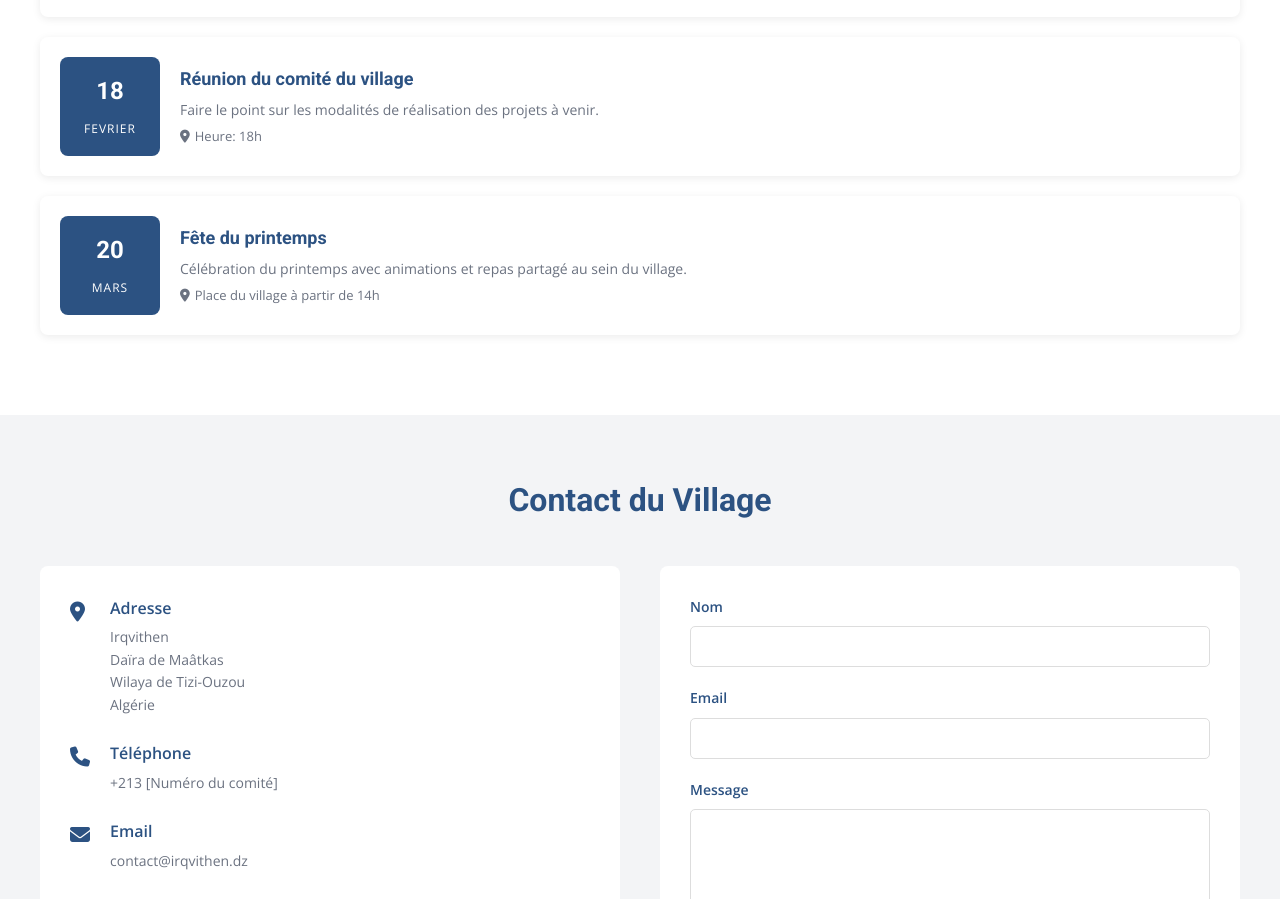
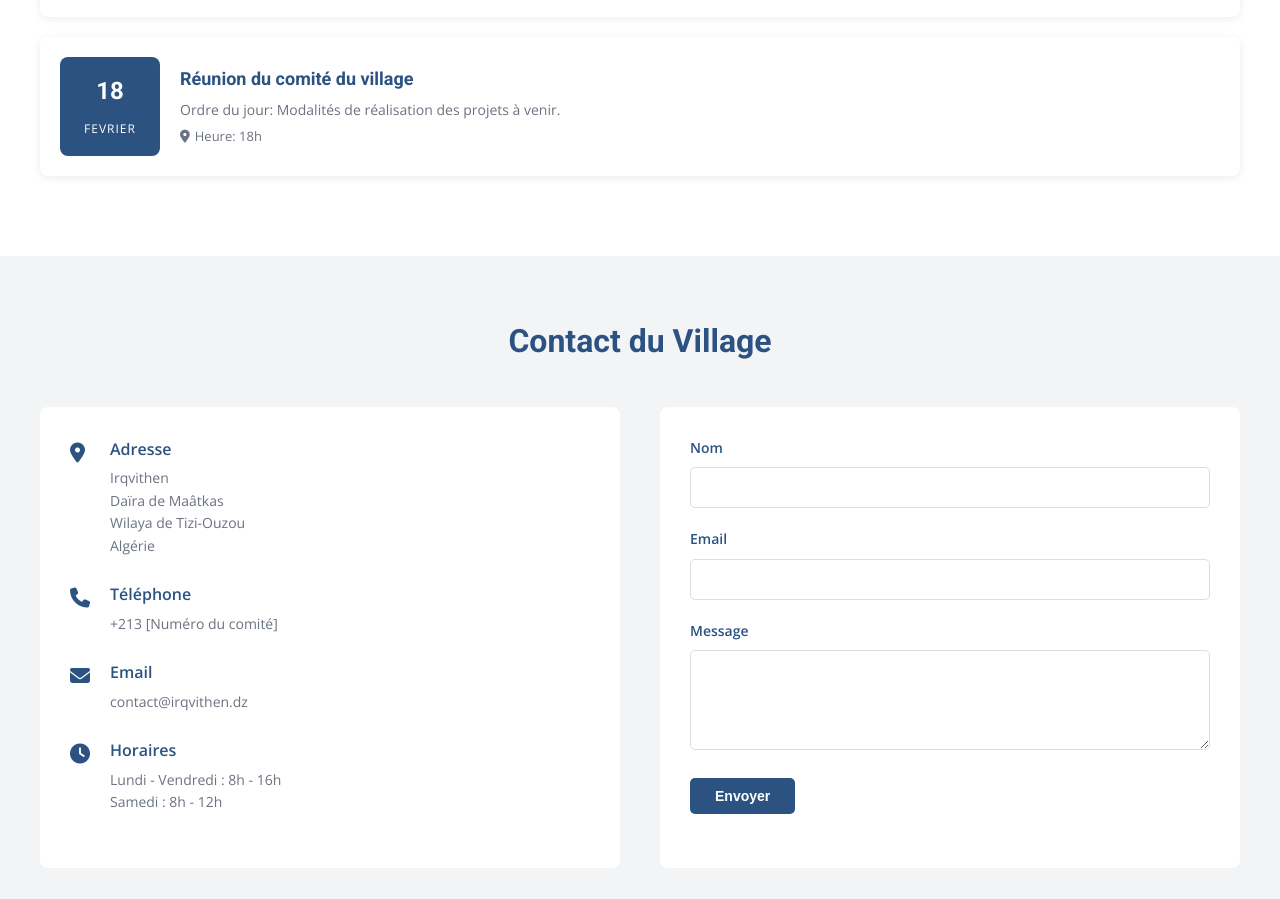
Before and after one commit to famillemahtout/famillemahtout.github.io, a plain HTML site: page index.html in a window 1280 px wide. Shown: the part 2083-2982 px from the top of the page. Drawn offline with nearby package versions, Linux system fonts and the light colour scheme.

Commit message:
Update index.html

```diff
--- a/index.html
+++ b/index.html
@@ -665,27 +665,19 @@
                     </div>
                     <div class="event-details">
                         <h4>Réunion du comité du village</h4>
-                        <p>Faire le point sur les modalités de réalisation des projets à venir.</p>
+                        <p>Ordre du jour: Modalités de réalisation des projets à venir.</p>
                         <div class="event-location">
                             <i class="fas fa-map-marker-alt"></i>
                             <span>Heure: 18h</span>
                         </div>
                     </div>
                 </div>
-                <div class="event-item">
-                    <div class="event-date">
-                        <span class="event-day">20</span>
-                        <span class="event-month">MARS</span>
-                    </div>
-                    <div class="event-details">
-                        <h4>Fête du printemps</h4>
-                        <p>Célébration du printemps avec animations et repas partagé au sein du village.</p>
-                        <div class="event-location">
-                            <i class="fas fa-map-marker-alt"></i>
-                            <span>Place du village à partir de 14h</span>
-                        </div>
-                    </div>
-                </div>
+
+
+
+
+
+
             </div>
         </div>
     </section>
```
